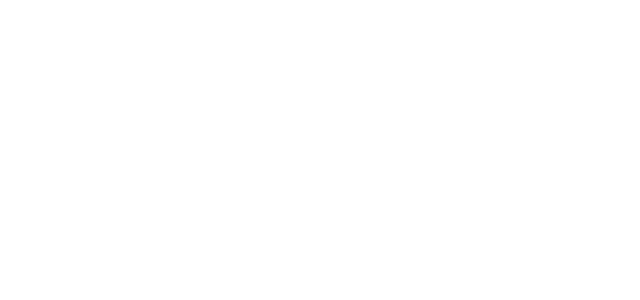
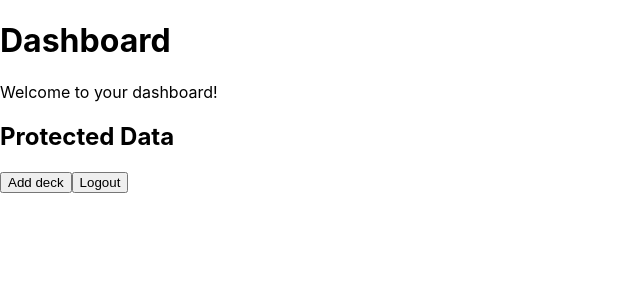
Before and after one commit to batradev/yulia-batrakova-mnema, a React (Create React App) app: page /dashboard in a window 1280 px wide. Before the commit this address had no page. Shown: the top 300 px of the page, without its empty margins (0-640 px from the left). Built offline with nearby package versions, Linux system fonts and the light colour scheme.

Commit message:
Implemented Google OAuth 2.0 authentication

```diff
--- a/src/App.jsx
+++ b/src/App.jsx
@@ -10,9 +10,10 @@
 import NativeLanguageSelectionPage from "./pages/NativeLanguageSelectionPage/NativeLanguageSelectionPage";
 import InterestsSelectionPage from "./pages/InterestsSelectionPage/InterestsSelectionPage";
 import ProfessionSelectionPage from "./pages/ProfessionSelectionPage/ProfessionSelectionPage";
-import AddWordsPage from "./pages/AddWordsPage/AddWordsPage";
+import DeckAdditionPage from "./pages/DeckAdditionPage/DeckAdditionPage";
 import ResultsPage from "./pages/ResultsPage/ResultsPage";
 import VisualsPage from "./pages/VisualsPage/VisualsPage";
+import DashboardPage from "./pages/DashboardPage/DashboardPage";
 
 function App() {
   return (
@@ -23,13 +24,14 @@
           <Routes>
           <Route path="/" element={<HomePage />} />
             <Route path="/login" element={<LoginPage />} />
+            <Route path="/dashboard" element={<DashboardPage />} />
             <Route path="/user-profile" element={<UserProfilePage />} />
             <Route path="/admin" element={<AdminPage />} />
             <Route path="/language-selection" element={<LanguageSelectionPage />} />
             <Route path="/native-language-selection" element={<NativeLanguageSelectionPage />} />
             <Route path="/interests-selection" element={<InterestsSelectionPage />} />
             <Route path="/profession-selection" element={<ProfessionSelectionPage />} />
-            <Route path="/add-words" element={<AddWordsPage />} />
+            <Route path="/deck-addition" element={<DeckAdditionPage />} />
             <Route path="/results" element={<ResultsPage />} />
             <Route path="/visuals" element={<VisualsPage />} />
           </Routes>
--- /dev/null
+++ b/src/pages/DashboardPage/DashboardPage.jsx
@@ -0,0 +1,91 @@
+import React, { useEffect, useState } from 'react';
+import { useNavigate } from 'react-router-dom';
+
+function Dashboard() {
+//   const navigate = useNavigate();
+//   const [data, setData] = useState(null);
+
+//   useEffect(() => {
+//     const fetchData = async () => {
+//       try {
+//         const response = await fetch('http://localhost:8080/api/protected-data', {
+//           credentials: 'include',
+//         });
+
+//         if (!response.ok) {
+//           throw new Error('Failed to fetch data');
+//         }
+
+//         const result = await response.json();
+//         setData(result);
+//       } catch (error) {
+//         console.error('Error:', error);
+//         navigate('/login', { replace: true });
+//       }
+//     };
+
+//     fetchData();
+//   }, [navigate]);
+
+const navigate = useNavigate();
+
+const handleLogout = async () => {
+  try {
+    const response = await fetch('http://localhost:8080/logout', {
+      method: 'GET',
+      credentials: 'include',
+    });
+
+    const result = await response.json();
+
+    if (result.success) {
+      navigate('/login');
+    } else {
+      console.error('Failed to logout');
+    }
+  } catch (error) {
+    console.error('Logout error:', error);
+  }
+};
+
+const handleAddDeck = async () => {
+  try {
+    const response = await fetch('http://localhost:8080/api/check-interests', {
+      method: 'GET',
+      credentials: 'include',
+    });
+
+    if (!response.ok) {
+      throw new Error('Failed to check interests');
+    }
+
+    const result = await response.json();
+
+    if (result.hasInterests) {
+      navigate('/deck-addition');
+    } else {
+      navigate('/interests-selection');
+    }
+  } catch (error) {
+    console.error('Error checking interests:', error);
+    navigate('/login');
+  }
+};
+
+
+  return (
+    <div>
+      <h1>Dashboard</h1>
+      <p>Welcome to your dashboard!</p>
+      <div>
+        <h2>Protected Data</h2>
+        {/* {data ? <pre>{JSON.stringify(data, null, 2)}</pre> : <p>Loading...</p>} */}
+      </div>
+      <button onClick={handleAddDeck}>Add deck</button>
+      <button onClick={handleLogout}>Logout</button>
+
+    </div>
+  );
+}
+
+export default Dashboard;
--- /dev/null
+++ b/src/pages/DeckAdditionPage/DeckAdditionPage.jsx
@@ -0,0 +1,17 @@
+import React from "react";
+import "./DeckAdditionPage.scss";
+
+function DeckAdditionPage() {
+
+  return (
+    <div>
+
+      <p className="welcome-text">
+        Decks!
+      </p>
+
+    </div>
+  );
+}
+
+export default DeckAdditionPage;
--- a/src/pages/HomePage/HomePage.jsx
+++ b/src/pages/HomePage/HomePage.jsx
@@ -1,7 +1,13 @@
 import React from "react";
+import { useNavigate } from "react-router-dom";
 import "./HomePage.scss";
 
 function HomePage() {
+  const navigate = useNavigate();
+
+  const handleGetStarted = () => {
+    navigate('/login');
+  };
   return (
     <div>
       <h1 className="text-gradient">mnema</h1>
@@ -9,6 +15,9 @@
         We turn words into images to make learning easy and effective.
         Experience the full power of mnemonics!
       </p>
+      <button className="get-started-button" onClick={handleGetStarted}>
+        Get Started
+      </button>
     </div>
   );
 }
--- a/src/pages/LoginPage/LoginPage.jsx
+++ b/src/pages/LoginPage/LoginPage.jsx
@@ -1,10 +1,15 @@
 import React from 'react';
 
 function LoginPage() {
+  const handleLogin = () => {
+    window.location.href = 'http://localhost:8080/auth/google';
+  };
+
   return (
     <div>
-      <h1>Login to Mnema</h1>
-    </div>
+    <h1>Login to Mnema</h1>
+    <button onClick={handleLogin}>Login with Google</button>
+  </div>
   );
 }
 
```
Also changed, not shown: src/pages/DashboardPage/DashboardPage.scss (added), src/pages/DeckAdditionPage/DeckAdditionPage.scss (added).
